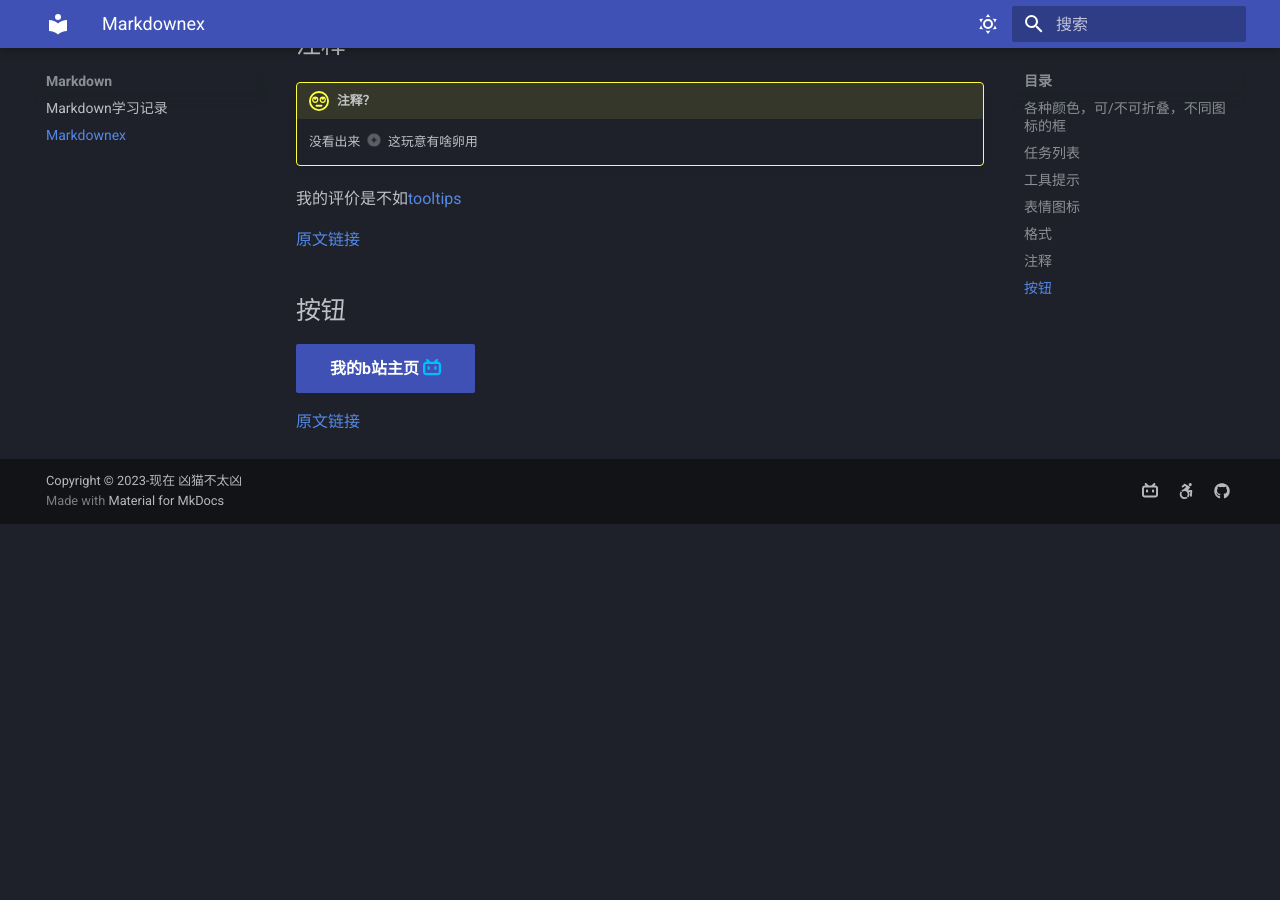
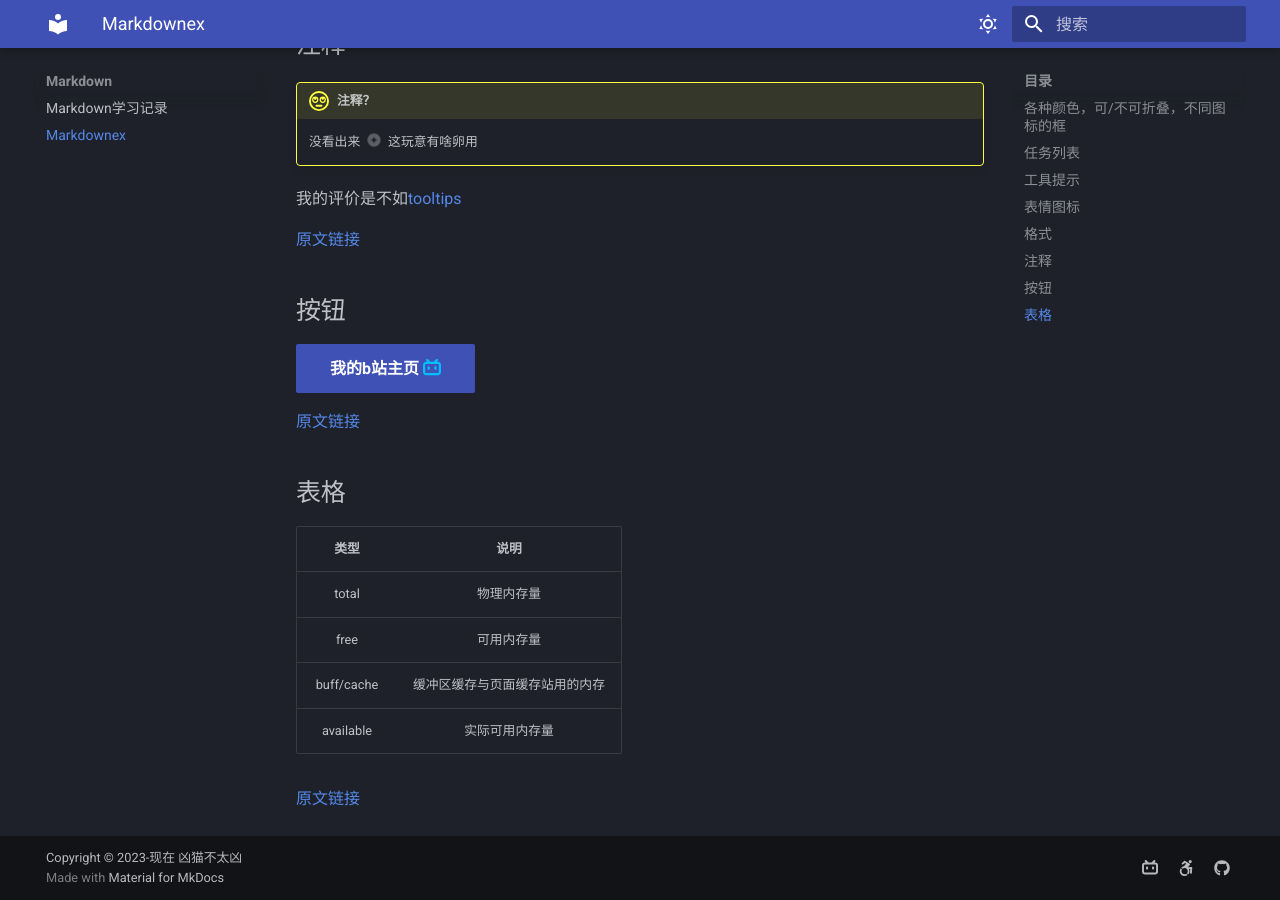
Before and after one commit to Xmbtx/xmbtx-blog, an MkDocs documentation site: the page built from docs/mkd/mkdex.md, in a window 1280 px wide and 900 px high, scrolled down 2561 px. Built offline with MkDocs 1.6.1 and Material for MkDocs 9.7.7, drawn with Linux system fonts in a browser that asks for light colours; emoji names are drawn with the system emoji font; before the commit the page ends 3085 px from its top, so only the background shows below that.

Commit message:
2023-12-12_14:24:25 update

```diff
--- a/docs/mkd/mkdex.md
+++ b/docs/mkd/mkdex.md
@@ -126,3 +126,14 @@
 [我的b站主页 :fontawesome-brands-bilibili:{ .bilibili}](https://space.bilibili.com/626736057){ .md-button .md-button--primary }
 
 [原文链接](https://squidfunk.github.io/mkdocs-material/reference/buttons/)
+
+## 表格
+
+|    类型    |              说明              |
+| :--------: | :----------------------------: |
+|   total    |           物理内存量           |
+|    free    |           可用内存量           |
+| buff/cache | 缓冲区缓存与页面缓存站用的内存 |
+| available  |         实际可用内存量         |
+
+[原文链接](https://squidfunk.github.io/mkdocs-material/reference/data-tables/)
```
Also changed, not shown: docs/os/linux_work.md (+2 -7 lines), docs/test.md (+6 -0 lines).
